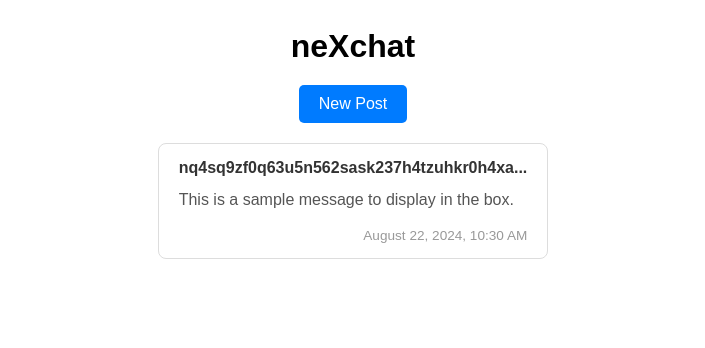
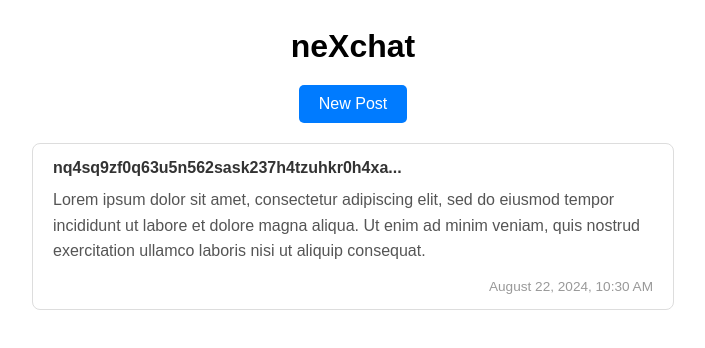
Before and after one commit to kittleik/nexchat, a Vue app: page / in a window 1280 px wide. Shown: the top 348 px of the page, without its empty margins (287-992 px from the left). Built offline with nearby package versions, Linux system fonts and the light colour scheme.

Commit message:
La Home.vue og NewPost.vue inn i en views folder istedenfor components

```diff
--- a/src/views/Home.vue
+++ b/src/views/Home.vue
@@ -5,7 +5,7 @@
 const posts = ref([
   {
     author: 'nq4sq9zf0q63u5n562sask237h4tzuhkr0h4xa...',
-    content: 'This is a sample message to display in the box.',
+    content: 'Lorem ipsum dolor sit amet, consectetur adipiscing elit, sed do eiusmod tempor incididunt ut labore et dolore magna aliqua. Ut enim ad minim veniam, quis nostrud exercitation ullamco laboris nisi ut aliquip consequat.',
     timestamp: 'August 22, 2024, 10:30 AM',
   },
 ]);
@@ -74,6 +74,7 @@
   border: 1px solid #ddd;
   border-radius: 8px;
   padding: 15px 20px;
+  min-width: 400px;
   max-width: 600px;
   margin-bottom: 20px;
 }
```
